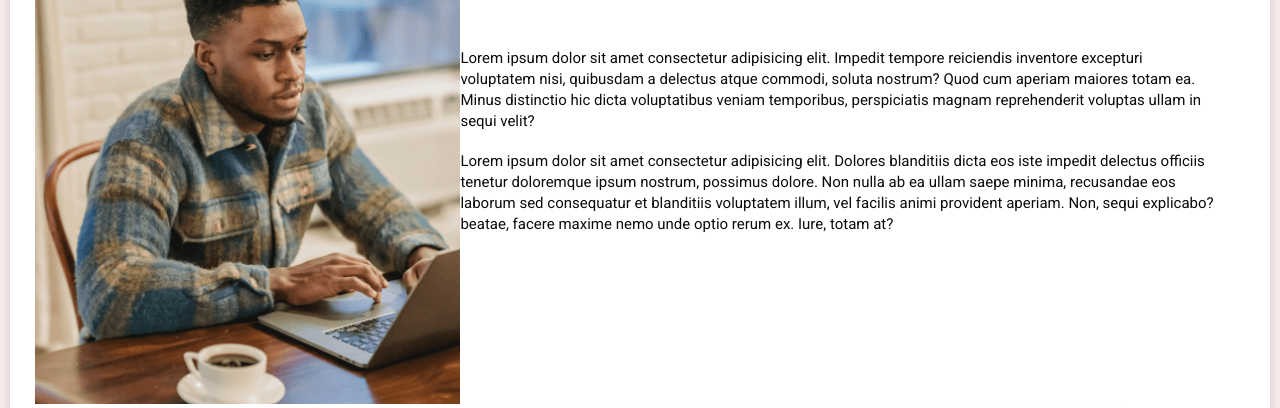
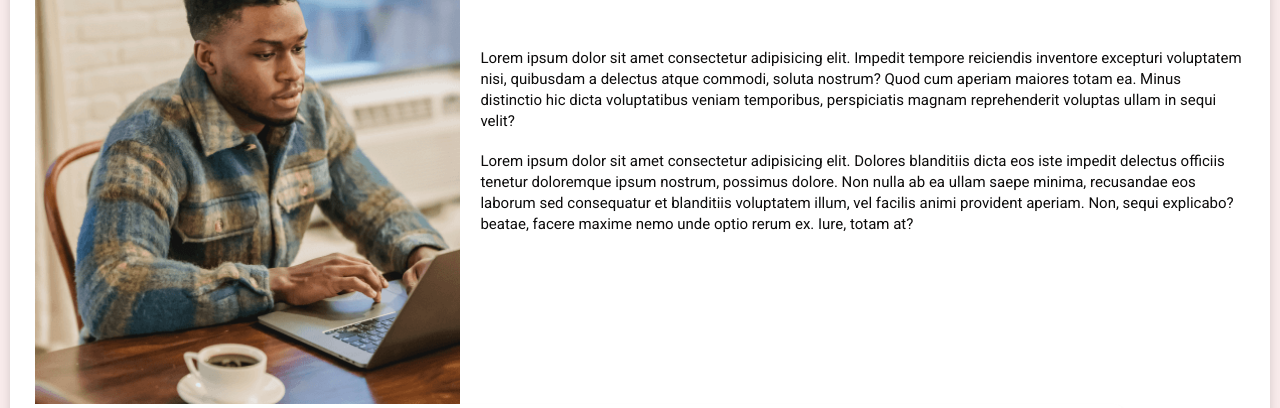
Before and after one commit to Adaeze-k/kodecamp1, a plain HTML site: page index.html in a window 1280 px wide. Shown: the top 408 px of the page. Drawn offline with Linux system fonts and the light colour scheme.

Commit message:
Updated style.css

```diff
--- a/css/style.css
+++ b/css/style.css
@@ -44,7 +44,7 @@ h1 {
 }
 
 .article p {
-  margin-right: 25px;
+  margin-left: 20px;
   font-style: normal;
   font-weight: 400;
   font-size: 15px;
```
